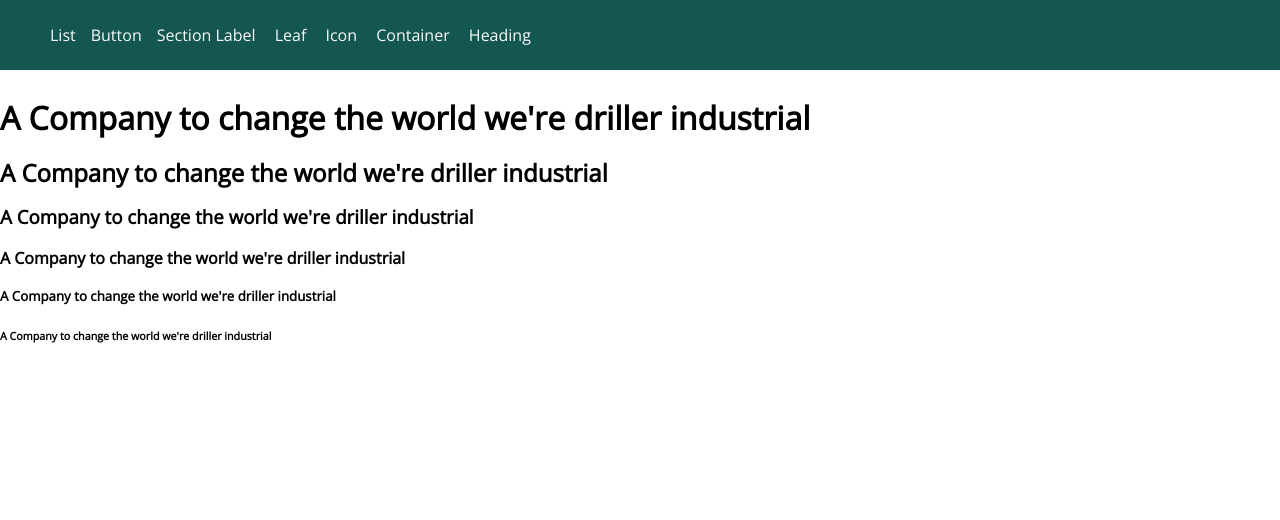
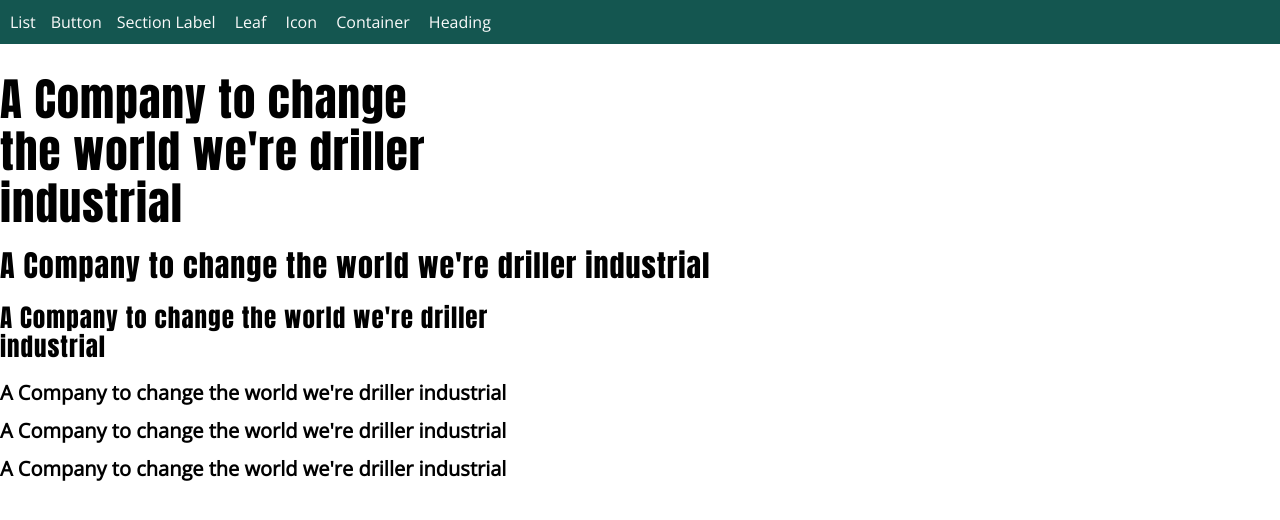
Before and after one commit to nrmndev/nrmndev-fw, a React (Vite) app: page /heading in a window 1280 px wide. Shown: the top 520 px of the page. Built offline with nearby package versions, Linux system fonts and the light colour scheme.

Commit message:
Minor CSS changes

```diff
--- a/src/App.css
+++ b/src/App.css
@@ -13,7 +13,7 @@ html {
 }
 
 body {
-  font-family: "Open Sans", sans-serif;
+  font-family: "Open Sans", Arial, Helvetica, sans-serif;
   font-optical-sizing: auto;
   font-style: normal;
   font-size: 1.6rem;
@@ -22,7 +22,53 @@ body {
 h1,
 h2,
 h3 {
-  font-weight: 600;
+  font-family: "Anton", Arial, Helvetica, sans-serif;
+  font-weight: 400;
+  letter-spacing: 1px;
+}
+h1 {
+  font-size: 4.5rem;
+}
+h2 {
+  font-size: 3rem;
+}
+h3 {
+  font-size: 2.5rem;
+}
+h1,
+h2,
+h3 {
+  margin-top: 0;
+  margin-bottom: 2rem;
+}
+h4,
+h5,
+h6 {
+  font-size: 2rem;
+  margin-top: 1.5rem;
+  margin-bottom: 1.5rem;
+}
+/** TYPOGRAPHY WIDTH MODIFIERS **/
+.width-ch20 {
+  width: 20ch;
+}
+.width-ch30 {
+  width: 30ch;
+}
+.width-ch40 {
+  width: 40ch;
+}
+.width-ch50 {
+  width: 50ch;
+}
+.width-ch60 {
+  width: 60ch;
+}
+.width-ch70 {
+  width: 70ch;
+}
+.width-ch80 {
+  width: 80ch;
 }
 
 /* Buttons */
@@ -39,6 +85,12 @@ h3 {
   color: var(--color-light);
 }
 
+.btn--primary-outlined {
+  border: 2px solid var(--color-primary);
+  color: var(--color-primary);
+  background: transparent;
+}
+
 .btn--large {
   padding: 2rem 3rem;
 }
@@ -48,18 +100,47 @@ h3 {
   width: 100%;
 }
 
+/** MAIN NAV **/
+.nav-list {
+  list-style: none;
+  padding-left: 0;
+  margin: 0;
+}
+.nav-list .list__item {
+  line-height: 1.5;
+}
 /* LISTS */
 .list {
   list-style: none;
   padding-left: 0;
   margin: 0;
 }
+.list--grid-2-columns {
+  display: grid;
+  grid-template-columns: repeat(2, 1fr);
+}
+.list--grid-3-columns {
+  display: grid;
+  grid-template-columns: repeat(3, 1fr);
+}
+.list--grid-4-columns {
+  display: grid;
+  grid-template-columns: repeat(4, 1fr);
+}
+.list--inline .list__item {
+  display: inline-block;
+  margin-right: 1.5rem;
+}
+
+/** LIST ITEM **/
 .list .list__item {
   margin-bottom: 15px;
   line-height: 1.5;
   align-items: center;
   display: flex;
 }
+
+/** LIST SVG **/
 .list .list__item--primary svg {
   color: var(--color-primary);
 }
@@ -69,10 +150,6 @@ h3 {
 
 .list__item svg {
   padding-right: 0.5rem;
-}
-.list--inline .list__item {
-  display: inline-block;
-  margin-right: 1.5rem;
 }
 
 /* .list-check {
@@ -198,6 +275,12 @@ a {
 .text-uppercase {
   text-transform: uppercase;
 }
+.text-capitalize {
+  text-transform: capitalize;
+}
+.text-lowercase {
+  text-transform: lowercase;
+}
 
 .routeNav {
   padding: 1rem;
```
